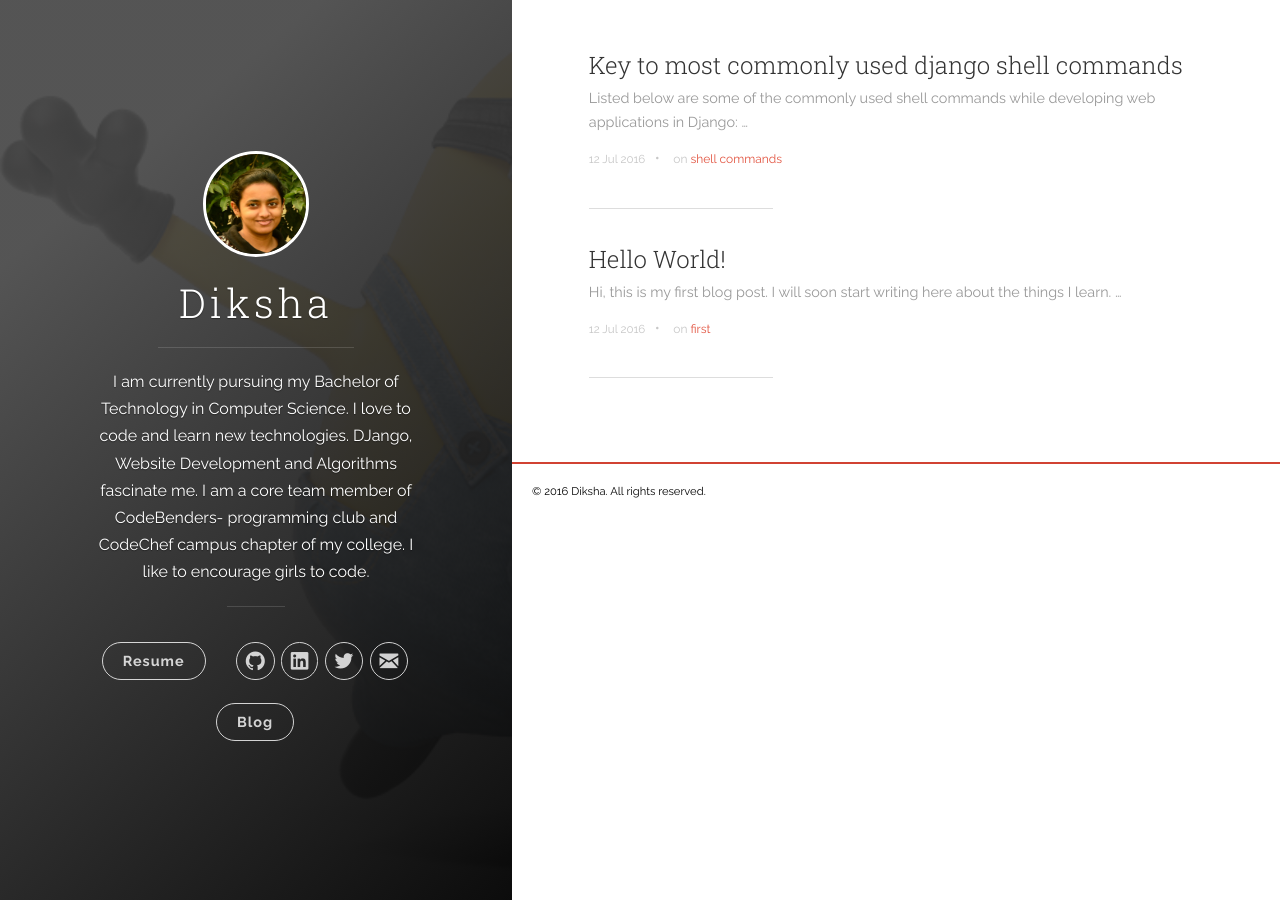
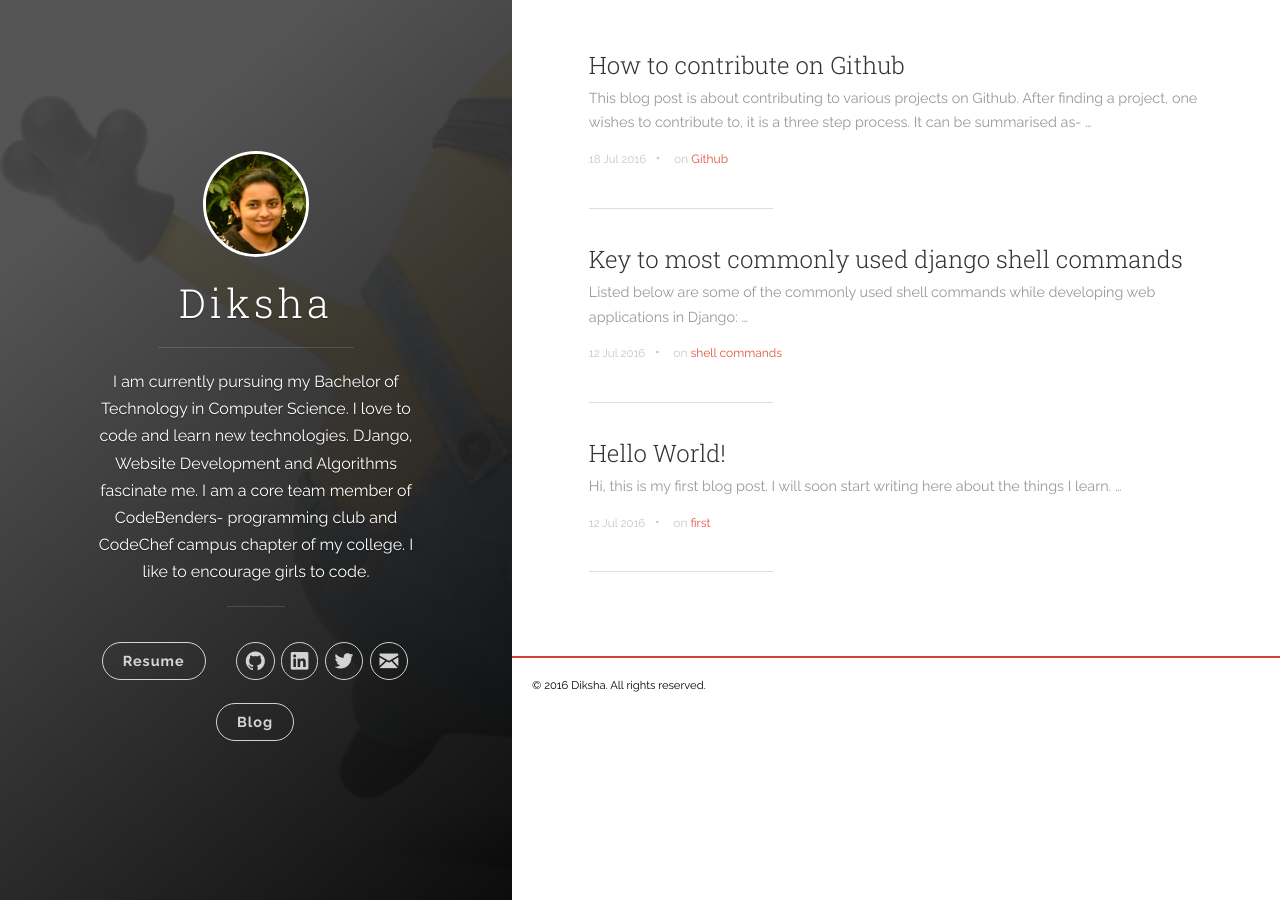
Before and after one commit to Diksha-Rathi/diksha-rathi.github.io, a Jekyll site: the page built from index.html, in a window 1280 px wide. Built offline with Jekyll 4.4.1, drawn with Linux system fonts in a browser that asks for light colours; nearby versions of some CDN libraries; the list of posts is cut into pages by our own code.

Commit message:
new blog added

```diff
--- /dev/null
+++ b/_posts/2016-07-18-contributing-on-github.markdown
@@ -0,0 +1,23 @@
+---
+title:  "How to contribute on Github"
+date:   2016-07-18 11:04:23
+categories: [Github]
+tags: [Github]
+---
+
+This blog post is about contributing to various projects on Github. After finding a project, one wishes to contribute to, it is a three step process. It can be summarised as-
+
+> 1. Fork the repository.
+> 2. Make the fix.
+> 3. Submit a pull request to the project owner.
+
+#### Step-1: Fork the repository
+
+* Navigate to the repository you wish to contribute to.
+* On the top right corner click on fork. This is the third button from left in the image below.
+
+![git-fork](../static/images/github-fork.png)
+
+* A copy of the project will now be there in your list of repositories.
+
+#### Step-2: Add the changes to the project.
--- a/static/css/uno.css
+++ b/static/css/uno.css
@@ -991,15 +991,15 @@ em {
 
 blockquote {
 	margin: 1em 0;
-	padding: 2em 0;
-	background: #f8f8f8;
-	border: 1px solid #eeeeee;
+	padding: 0.5em 0;
+	background: #ECF0F1;
+	border: 1px solid #000000;
 	border-radius: 3px;
 	font-family: "Roboto Slab", serif;
 	font-weight: lighter;
 	font-style: italic;
 	font-size: 1.3em;
-	text-align: center; }
+	text-align: left; }
 	blockquote p:last-child {
 		margin-bottom: 0; }
 
```
Also changed, not shown: static/images/blog/github-fork.png (added).
